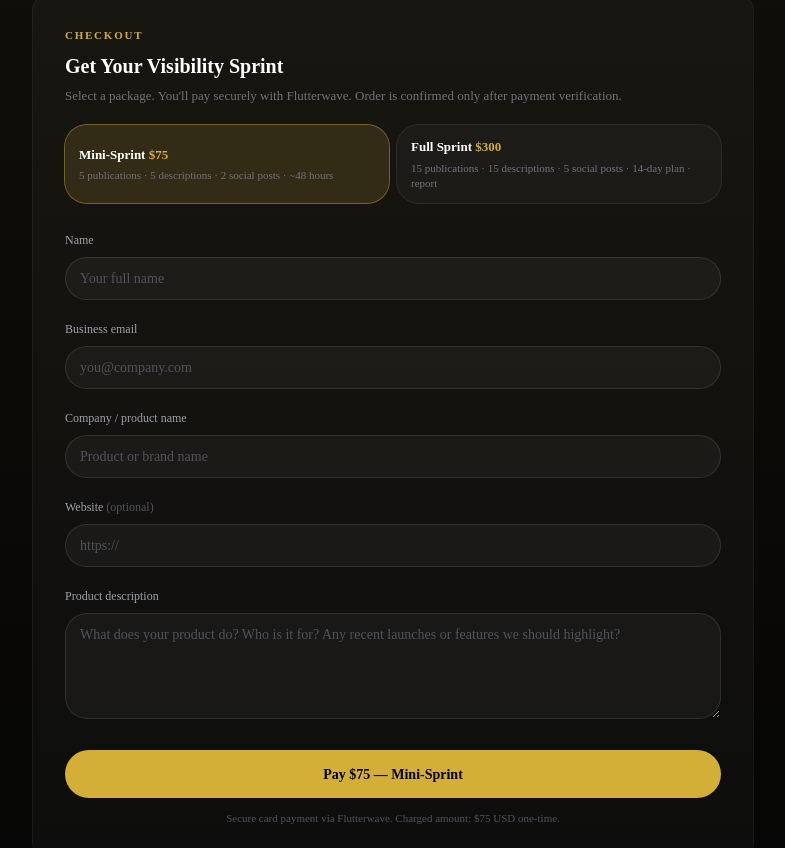
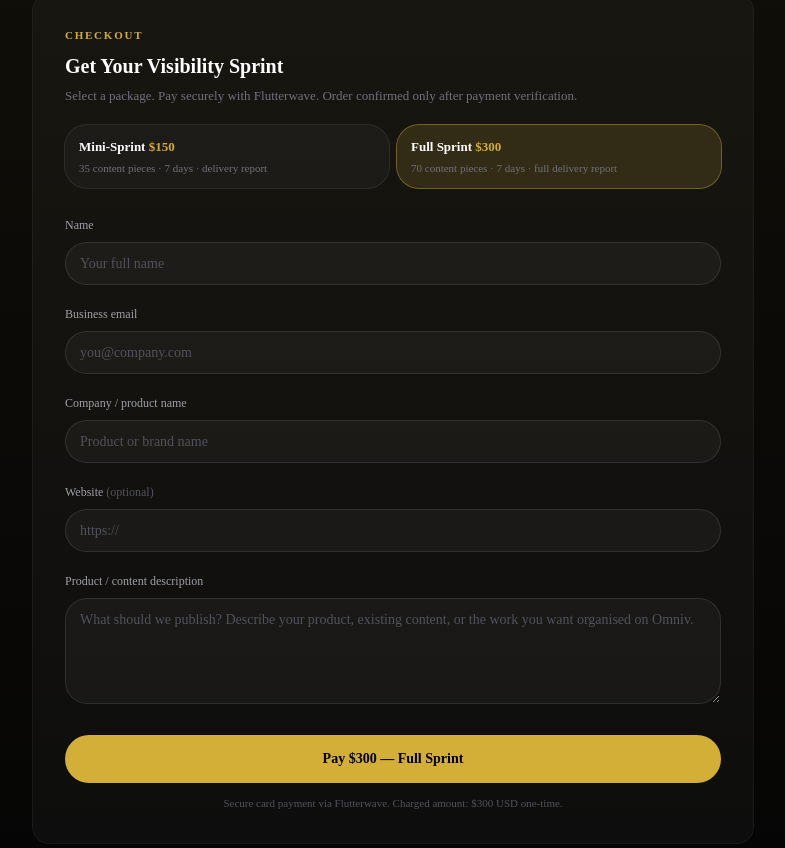
Before and after one commit to ezekielnelson060-hash/omniv-cso, a Next.js app: page /visibility-sprint in a window 1280 px wide. Shown: the part 2010-2858 px from the top of the page, without its empty margins (247-1032 px from the left). Built offline with nearby package versions, Linux system fonts and the light colour scheme; no server answers; the database is empty.

Commit message:
Checkout: Mini $150 (35 pcs) / Full $300 (70 pcs)

```diff
--- a/src/components/visibility-sprint/checkout-form.tsx
+++ b/src/components/visibility-sprint/checkout-form.tsx
@@ -10,18 +10,18 @@ const PACKAGES: Record<
 > = {
   mini: {
     label: "Mini-Sprint",
-    price: 75,
-    summary: "5 publications · 5 descriptions · 2 social posts · ~48 hours",
+    price: 150,
+    summary: "35 content pieces · 7 days · delivery report",
   },
   full: {
     label: "Full Sprint",
     price: 300,
-    summary: "15 publications · 15 descriptions · 5 social posts · 14-day plan · report",
+    summary: "70 content pieces · 7 days · full delivery report",
   },
 };
 
 export function VisibilitySprintCheckoutForm() {
-  const [pkg, setPkg] = useState<PackageId>("mini");
+  const [pkg, setPkg] = useState<PackageId>("full");
   const [name, setName] = useState("");
   const [email, setEmail] = useState("");
   const [company, setCompany] = useState("");
@@ -78,8 +78,8 @@ export function VisibilitySprintCheckoutForm() {
         Get Your Visibility Sprint
       </h2>
       <p className="mt-1.5 text-[13px] text-zinc-500">
-        Select a package. You'll pay securely with Flutterwave. Order is
-        confirmed only after payment verification.
+        Select a package. Pay securely with Flutterwave. Order confirmed only
+        after payment verification.
       </p>
 
       <div className="mt-5 grid gap-2 sm:grid-cols-2">
@@ -159,7 +159,7 @@ export function VisibilitySprintCheckoutForm() {
         </div>
         <div>
           <label className="text-[12px] font-medium text-zinc-400">
-            Product description
+            Product / content description
           </label>
           <textarea
             required
@@ -167,7 +167,7 @@ export function VisibilitySprintCheckoutForm() {
             value={description}
             onChange={(e) => setDescription(e.target.value)}
             className={`${field} resize-y`}
-            placeholder="What does your product do? Who is it for? Any recent launches or features we should highlight?"
+            placeholder="What should we publish? Describe your product, existing content, or the work you want organised on Omniv."
           />
         </div>
       </div>
```
